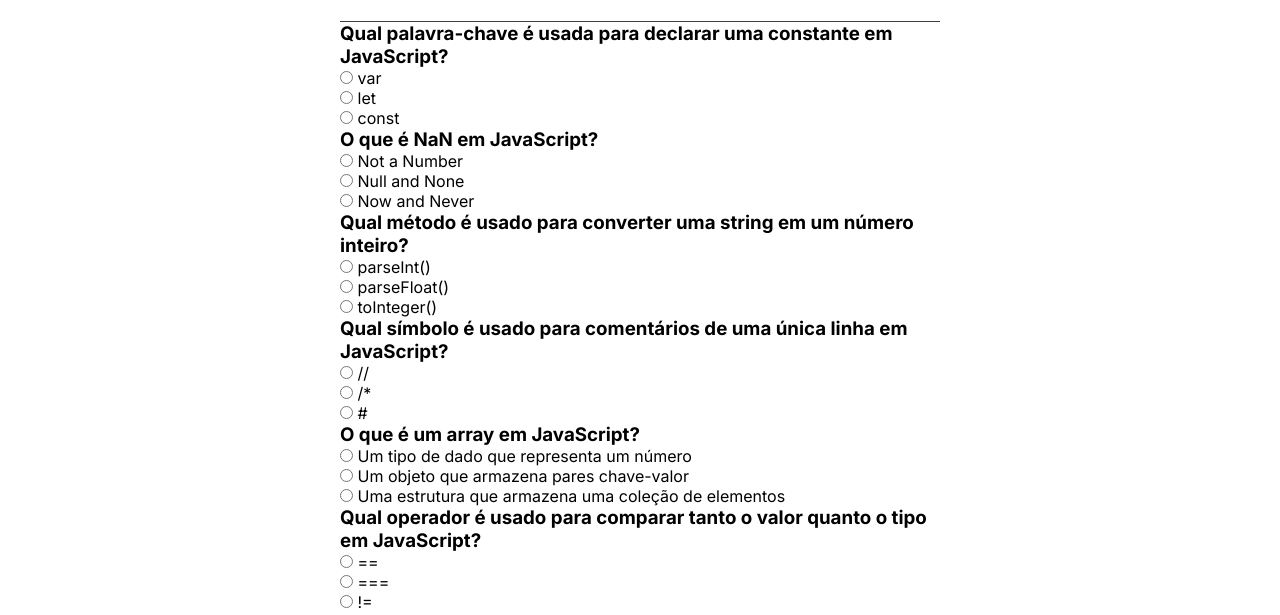
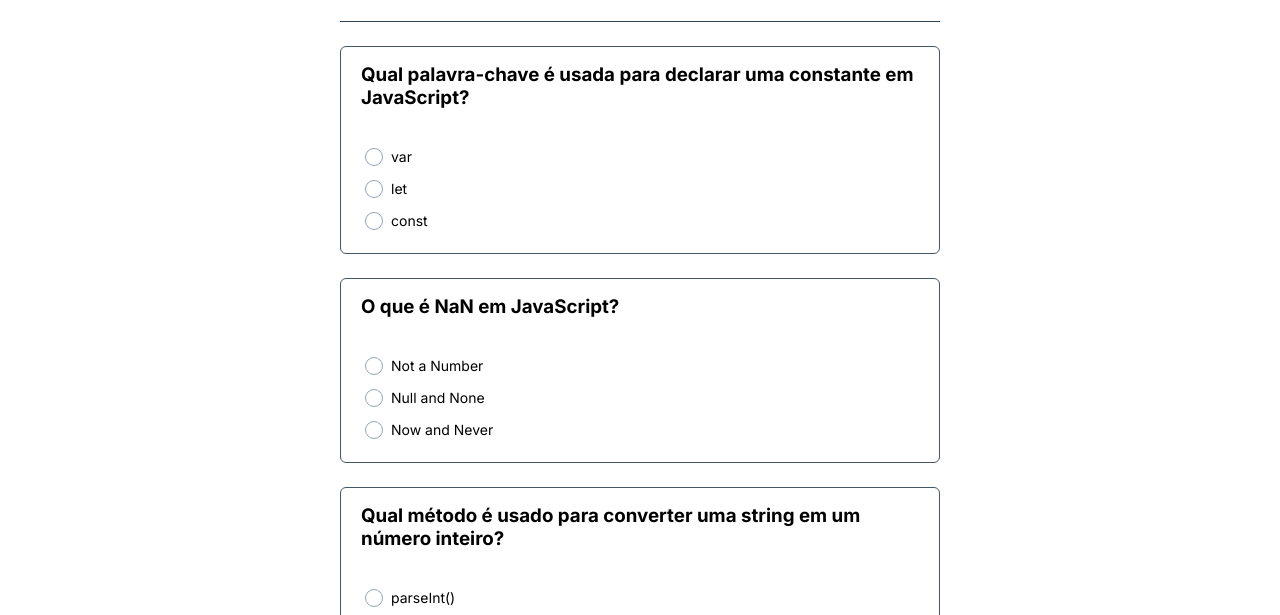
Before and after one commit to diogo-luz/quiz_app, a plain HTML site: page index.html in a window 1280 px wide. Shown: the part 123-738 px from the top of the page. Drawn offline with Linux system fonts and the light colour scheme.

Commit message:
💄 Add quiz-item styles

```diff
--- a/style.css
+++ b/style.css
@@ -29,6 +29,59 @@ header h1 {
   font-size: 30px;
 }
 
+.quiz-item {
+  margin-top: 24px;
+  border: 1px solid #475569;
+  border-radius: 6px;
+}
+
+.quiz-item h3 {
+  padding: 16px 20px;
+}
+
+.quiz-item dl {
+  padding: 20px 24px;
+  display: grid;
+  gap: 8px;
+}
+
+.quiz-item dl dt {
+  font-size: 14px;
+  line-height: 24px;
+  letter-spacing: 0;
+
+  display: flex;
+  align-items: center;
+  gap: 8px;
+}
+
+input {
+  all: unset;
+  border: 1px solid #94a3b8;
+  width: 16px;
+  height: 16px;
+
+  border-radius: 50%;
+
+  display: flex;
+  align-items: center;
+  justify-content: center;
+}
+
+input:checked {
+  border: 1px solid #A3E635;
+}
+
+/*pseudo-selector*/
+input:checked:before {
+  content: "";
+  width: 10px;
+  height: 10px;
+
+  background-color: #A3E635;
+  border-radius: 50%;
+}
+
 #certas {
   text-align: center;
   background-color: #A3E635;
```
